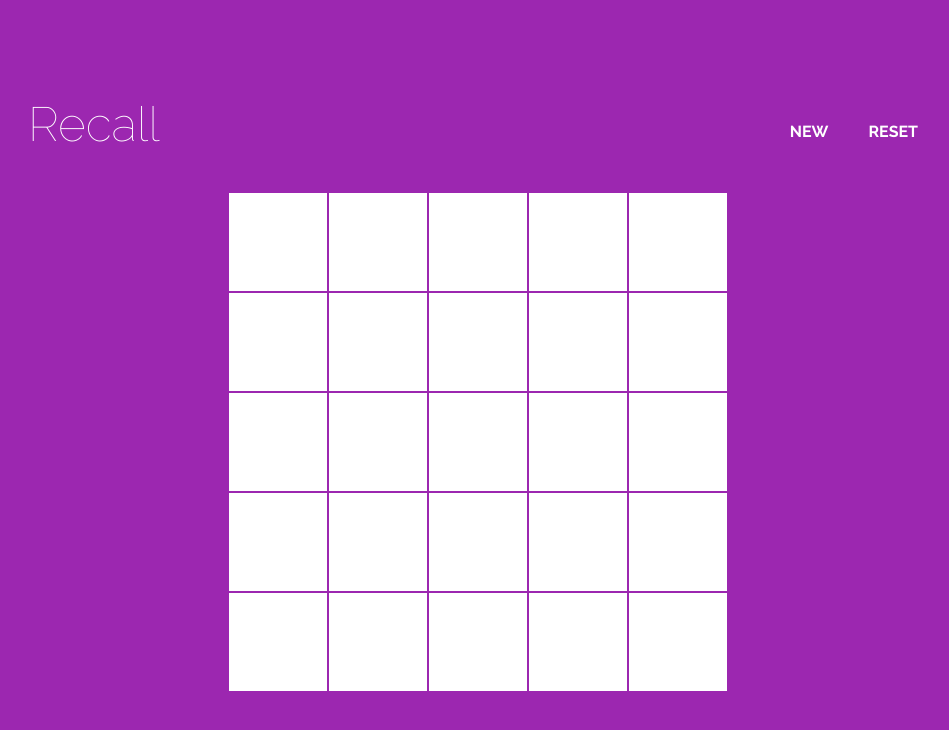
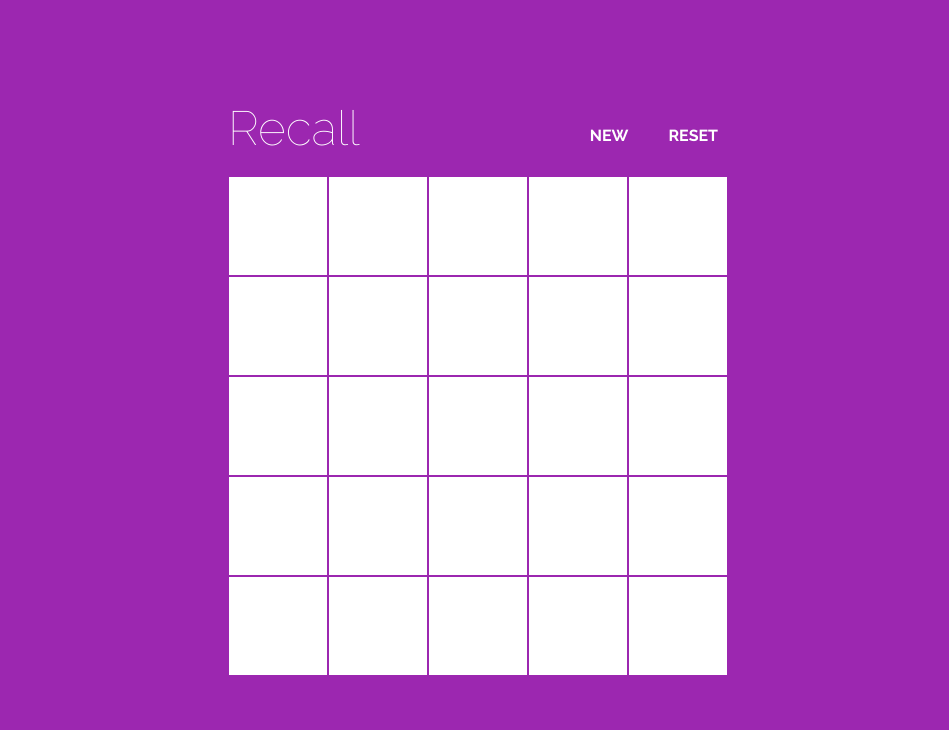
Before and after one commit to artfuldev/recall-cycle, a website: page index.html in a window 1280 px wide. Shown: the whole page, without its empty margins (162-1111 px from the left). Drawn offline with Linux system fonts and the light colour scheme.

Commit message:
Fixing a few styles

```diff
--- a/style.css
+++ b/style.css
@@ -20,21 +20,16 @@ html, body {
 }
 
 .container {
-    margin: 0 auto;
-    padding: 1em;
-    width: 100%;
-    position: absolute;
-    top: 50%;
-    left: 50%;
-    height: 80vh;
-    transform: translate(-50%, -50%);
+    padding-top: 80px;
+    width: 90%;
+    max-width: 500px;
+    margin: 20px auto 0;
 }
 
 .title.bar {
-    width: 90%;
-    max-width: 900px;
-    margin: 0 auto;
     position: relative;
+    width: 100%;
+    margin-bottom: 20px;
 }
 
 h1 {
@@ -62,20 +57,6 @@ h1 {
     text-transform: uppercase;
     font-weight: 700;
     font-size: 1em;
-}
-
-.grid {
-    padding: 20px;
-}
-
-.grid, .panel {
-    overflow: auto;
-}
-
-.panel {
-    width: 90%;
-    max-width: 500px;
-    margin: 20px auto 0;
 }
 
 .cell {
```
